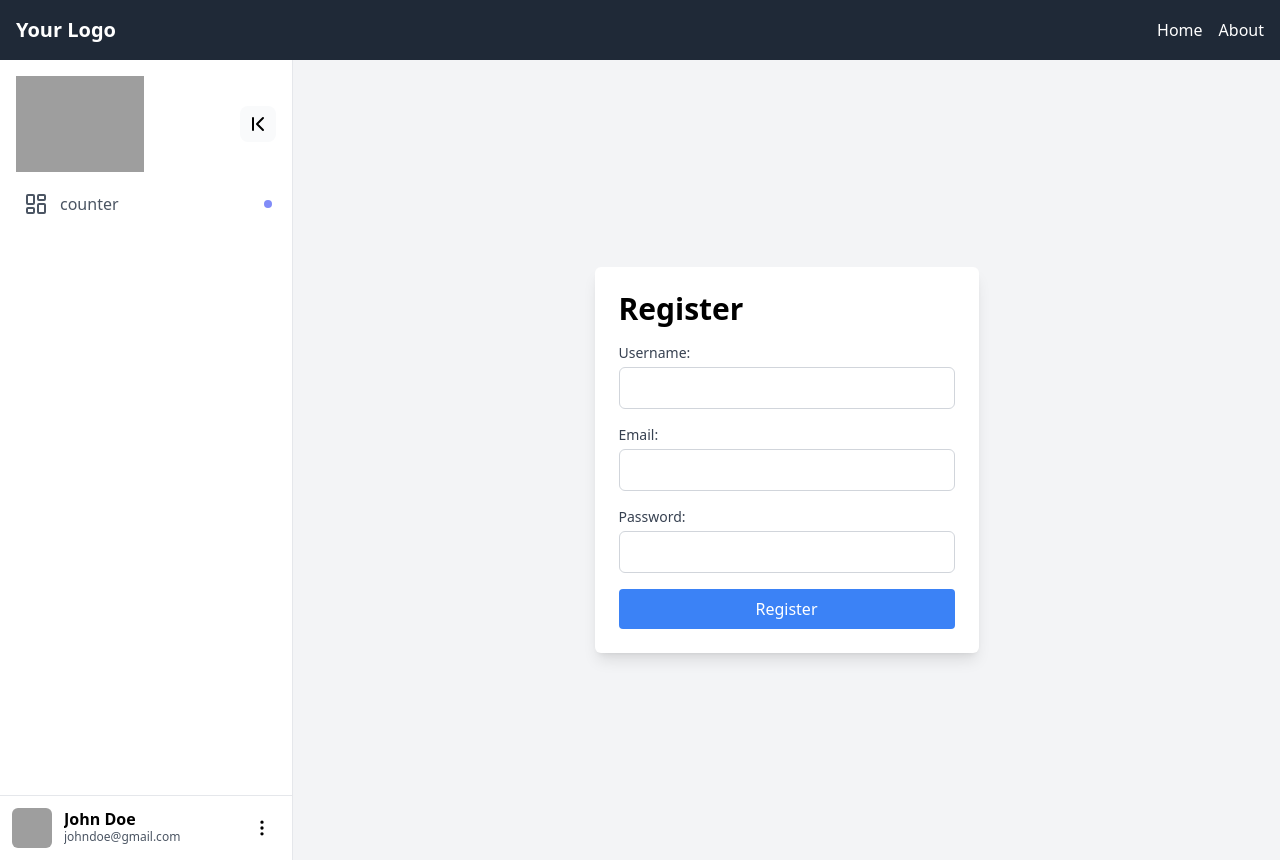
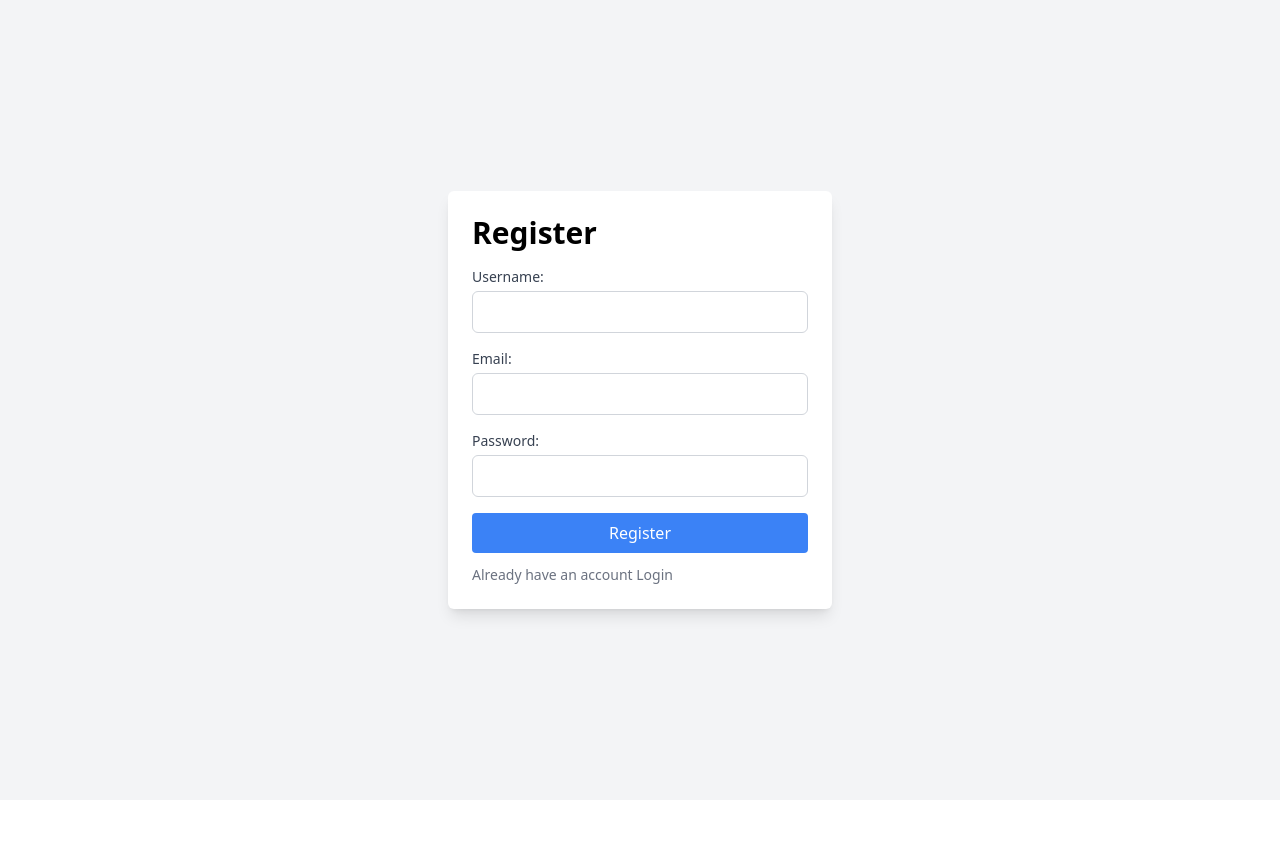
Before and after one commit to tnavInter19/Advanced-next-Js-Mongoose, a Next.js app in the folder nextjsmongoose/: page /auth/register in a window 1280 px wide. After the commit the page ends 800 px from the top, so only its background shows below. Built offline with nearby package versions, Linux system fonts and the light colour scheme; grey boxes are pictures that could not be loaded.

Commit message:
top nav and side nav

```diff
--- a/nextjsmongoose/src/components/Sidebar.tsx
+++ b/nextjsmongoose/src/components/Sidebar.tsx
@@ -1,5 +1,7 @@
 import { MoreVertical, ChevronLast, ChevronFirst } from "lucide-react";
 import { useContext, createContext, useState, ReactNode } from "react";
+import { useSelector } from 'react-redux';
+import { RootState } from '@/redux/store';
 
 interface SidebarContextValue {
   expanded: boolean;
@@ -15,9 +17,11 @@ interface SidebarProps {
 
 export default function Sidebar({ children }: SidebarProps) {
   const [expanded, setExpanded] = useState<boolean>(true);
+  const isLoggedIn = useSelector((state: RootState) => state.auth.isLoggedIn);
 
   return (
-    <aside className="h-screen">
+   isLoggedIn &&
+    <aside className="min-h-[calc(100vh-61.6px)] hidden sm:block">
       <nav className="h-full w-35 flex flex-col bg-white border-r shadow-sm">
         <div className="p-4 pb-2 flex justify-between items-center">
           <img
--- a/nextjsmongoose/src/components/TopNavBar.tsx
+++ b/nextjsmongoose/src/components/TopNavBar.tsx
@@ -1,13 +1,17 @@
 import Link from 'next/link';
 import React, { useState } from "react";
+import { useSelector } from 'react-redux';
+import { RootState } from '@/redux/store';
 
 const TopNavBar: React.FC = () => {
  const [isMobileMenuOpen, setIsMobileMenuOpen] = useState(false);
+ const isLoggedIn = useSelector((state: RootState) => state.auth.isLoggedIn);
 
  const toggleMobileMenu = () => {
    setIsMobileMenuOpen(!isMobileMenuOpen);
  };
   return (
+   isLoggedIn &&
     <nav className="bg-gray-800 p-4">
       <div className="container mx-auto">
         <div className="flex justify-between items-center">
--- a/nextjsmongoose/src/pages/_app.tsx
+++ b/nextjsmongoose/src/pages/_app.tsx
@@ -12,15 +12,19 @@ export default function App({ Component, pageProps }: AppProps) {
   return (
     <Provider store={store}>
       <PersistGate loading={null} persistor={persistor}>
-      <TopNavBar></ TopNavBar>
-       <div className="flex">
-        <Navigation />
+
+       <div className="flex flex-col">
+       <TopNavBar></ TopNavBar>
+
+       <div className="flex flex-1 h-[calc(100vh-61.6px)]">
         <Sidebar>
         <SidebarItem icon={<LayoutDashboard />} text='counter ' alert></ SidebarItem >
         </ Sidebar>
-        <main className="flex-1">
+
+        <main className="flex-1 ">
         <Component {...pageProps} />
         </main>
+        </div>
         </div>
       </PersistGate>
     </Provider>
--- a/nextjsmongoose/src/pages/auth/login/index.tsx
+++ b/nextjsmongoose/src/pages/auth/login/index.tsx
@@ -95,6 +95,9 @@ function LoginPage() {
           >
             Login
           </button>
+          <p className="text-sm font-light text-gray-500 dark:text-gray-400">
+                      Don’t have an account yet? <a href="/auth/register" className="font-medium text-primary-600 hover:underline dark:text-primary-500">Register</a>
+                  </p>
         </form>
       </div>
     </div>
--- a/nextjsmongoose/src/pages/auth/register/index.tsx
+++ b/nextjsmongoose/src/pages/auth/register/index.tsx
@@ -222,6 +222,9 @@ function registartion() {
             >
               Register
             </button>
+            <p className="text-sm font-light text-gray-500 dark:text-gray-400 mt-3">
+                      Already have an account <a href="/auth/login" className="font-medium text-primary-600 hover:underline dark:text-primary-500">Login</a>
+                  </p>
           </div>
 
           {message && <p className="text-center mt-4">{message}</p>}
```
